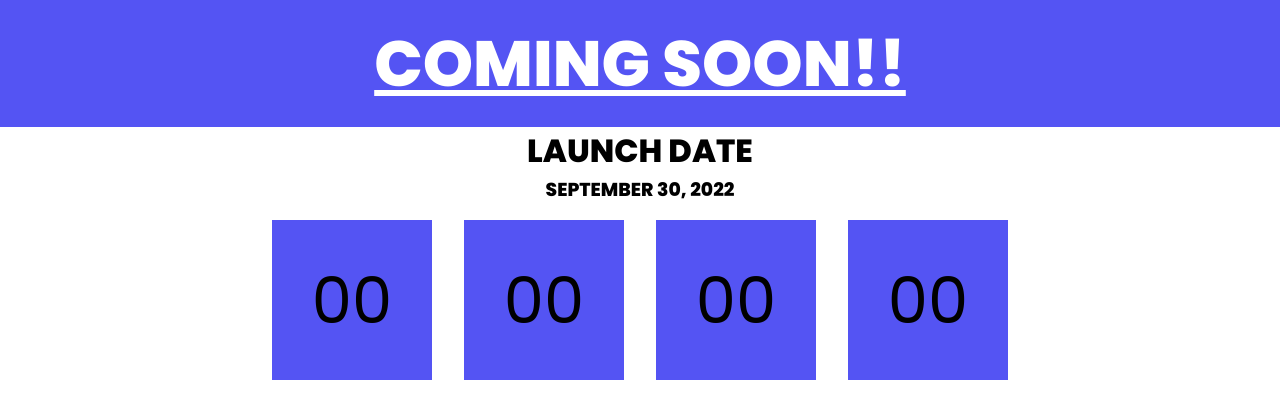
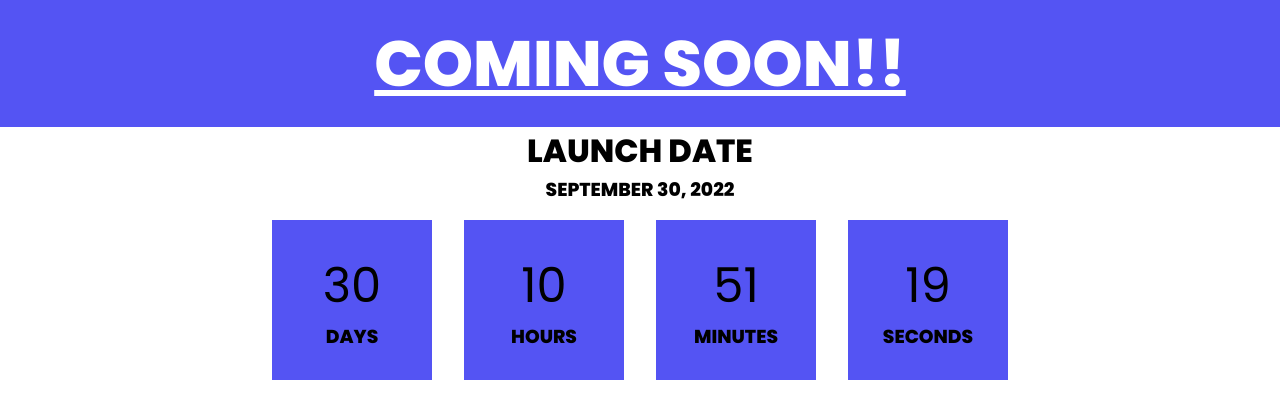
Before and after one commit to slear08/count-down-page, a plain HTML site: page index.html in a window 1280 px wide. Shown: the top 393 px of the page. Drawn offline with Linux system fonts and the light colour scheme; grey boxes are pictures that could not be loaded.

Commit message:
Final Commit

```diff
--- a/index.html
+++ b/index.html
@@ -6,6 +6,7 @@
     <meta name="viewport" content="width=device-width, initial-scale=1.0">
     <title>Document</title>
     <link rel="stylesheet" href="styles.css">
+    <title>Count Down Page</title>
     <script src="./index.js" defer></script>
 </head>
 <body>
@@ -18,10 +19,22 @@
             <h3>SEPTEMBER 30, 2022</h3>
         </div>
         <div class="count-down">
-            <div class="launch-day"><span data-day>00</span></div>
-            <div class="time-hours"><span data-hours>00</span></div>
-            <div class="time-minutes"><span data-minutes>00</span></div>
-            <div class="time-seconds"><span data-seconds>00</span></div>
+            <div class="launch-day">
+                <span data-days></span>
+                <h3>DAYS</h3>
+            </div>
+            <div class="time-hours">
+                <span data-hours></span>
+                <h3>HOURS</h3>
+            </div>
+            <div class="time-minutes">
+                <span data-minutes></span>
+                <h3>MINUTES</h3>
+            </div>
+            <div class="time-seconds">
+                <span data-seconds></span>
+                <h3>SECONDS</h3>
+            </div>
         </div>
         <div class="image-container">
             <img src="https://uploads-ssl.webflow.com/5cf3e7809af39994979ded15/60f8dcb3d3d37e0def4b5ee9_2.png" alt="hero" >
--- a/index.js
+++ b/index.js
@@ -0,0 +1,26 @@
+const targetDate = new Date("September 30, 2022 00:00:00").getTime();
+const dataDay =  document.querySelector("[data-days]");
+const dataHours = document.querySelector("[data-hours]");
+const dataMinutes = document.querySelector("[data-minutes]");
+const dataSeconds = document.querySelector("[data-seconds]");
+
+setInterval( () => {
+    const currentDate = new Date();
+    const numberOfDays = targetDate - currentDate;
+
+    const seconds = 1000;
+    const minutes = seconds * 60;
+    const hours = minutes * 60;
+    const days = hours * 24;
+
+    const displayDays = Math.floor(numberOfDays / days);
+    const displayHours = Math.floor((numberOfDays % days)/hours);
+    const displayMinutes = Math.floor((numberOfDays % hours)/minutes);
+    const displaySeconds = Math.floor((numberOfDays % minutes)/seconds);
+
+    dataDay.innerText = displayDays;
+    dataHours.innerText = displayHours;
+    dataMinutes.innerText = displayMinutes;
+    dataSeconds.innerText = displaySeconds;
+
+},1000 );
--- a/styles.css
+++ b/styles.css
@@ -32,15 +32,16 @@ header h1{
 }
 .main-content .count-down > div{
     background-color: rgba(73, 73, 243, 0.938);
-    width: 5em;
-    height: 5em;
+    width: 6em;
+    height: 6em;
     margin: 1rem;
     display: flex;
     align-items: center;
     justify-content: center;
+    flex-direction: column;
 }
 .main-content .count-down > div span{
-    font-size: 4em;
+    font-size: 3em;
 }
 .image-container{
     width: 100%;
@@ -59,4 +60,5 @@ header h1{
         height: 10em;
         margin: 1rem;
     }
+
 }
```
